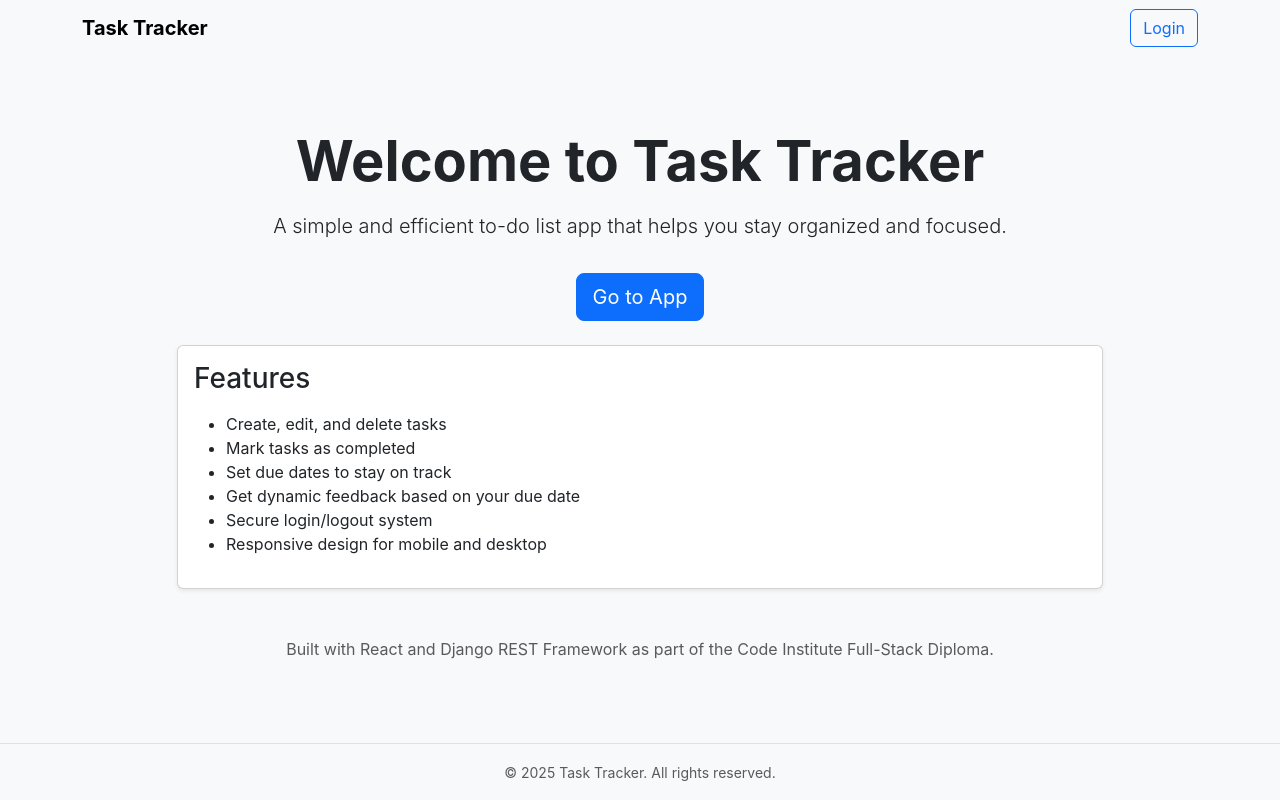
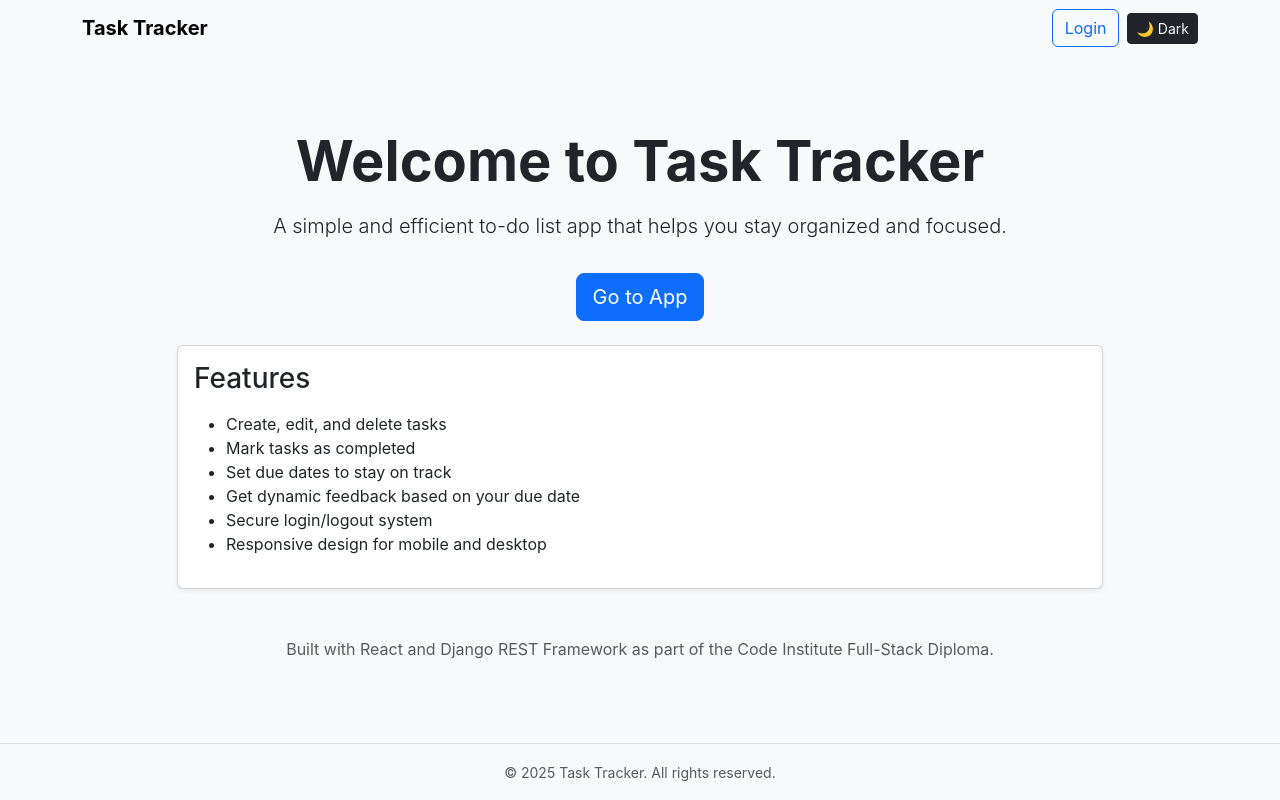
Before and after one commit to itjosephk2/task-tracker-react, a React (Create React App) app: page / in a window 1280 px wide. Built offline with nearby package versions, Linux system fonts and the light colour scheme.

Commit message:
feat: created a dark mode feature - still needs work

```diff
--- a/src/components/Navbar.jsx
+++ b/src/components/Navbar.jsx
@@ -1,30 +1,25 @@
-import React from 'react';
+import React, { useContext } from 'react';
 import { Container, Navbar, Nav, Button } from 'react-bootstrap';
 import { useNavigate } from 'react-router-dom';
+import { ThemeContext } from '../context/ThemeContext'; // ✅ import ThemeContext
 
-/**
- * Navigation bar component displayed at the top of the app.
- * Shows navigation options based on user authentication state.
- *
- * - If logged in, shows "Tasks" and "Logout" buttons.
- * - If not logged in, shows a "Login" button.
- *
- * @returns {JSX.Element} The navigation bar.
- */
 const NavBar = () => {
   const navigate = useNavigate();
   const token = localStorage.getItem('token');
+  const { darkMode, setDarkMode } = useContext(ThemeContext); // ✅ use the theme context
 
-  /**
-   * Handles user logout by removing the auth token and redirecting to the landing page.
-   */
   const handleLogout = () => {
     localStorage.removeItem('token');
     navigate('/');
   };
 
   return (
-    <Navbar bg="light" expand="lg" className="mb-4">
+    <Navbar
+      bg={darkMode ? 'dark' : 'light'}          // ✅ dynamic background
+      variant={darkMode ? 'dark' : 'light'}     // ✅ match text color
+      expand="lg"
+      className="mb-4"
+    >
       <Container>
         <Navbar.Brand
           onClick={() => navigate('/')}
@@ -38,7 +33,7 @@ const NavBar = () => {
           <Nav className="align-items-center">
             {token && (
               <Button
-                variant="outline-primary"
+                variant={darkMode ? 'outline-light' : 'outline-primary'}
                 className="me-2"
                 onClick={() => navigate('/home')}
               >
@@ -46,14 +41,30 @@ const NavBar = () => {
               </Button>
             )}
             {token ? (
-              <Button variant="outline-secondary" onClick={handleLogout}>
+              <Button
+                variant={darkMode ? 'outline-light' : 'outline-secondary'}
+                className="me-2"
+                onClick={handleLogout}
+              >
                 Logout
               </Button>
             ) : (
-              <Button variant="outline-primary" onClick={() => navigate('/login')}>
+              <Button
+                variant={darkMode ? 'outline-light' : 'outline-primary'}
+                className="me-2"
+                onClick={() => navigate('/login')}
+              >
                 Login
               </Button>
             )}
+            {/* ✅ Dark mode toggle button */}
+            <Button
+              variant={darkMode ? 'light' : 'dark'}
+              size="sm"
+              onClick={() => setDarkMode(!darkMode)}
+            >
+              {darkMode ? '☀️ Light' : '🌙 Dark'}
+            </Button>
           </Nav>
         </Navbar.Collapse>
       </Container>
--- /dev/null
+++ b/src/context/ThemeContext.jsx
@@ -0,0 +1,20 @@
+import { createContext, useState, useEffect } from 'react';
+
+export const ThemeContext = createContext();
+
+export const ThemeProvider = ({ children }) => {
+  const [darkMode, setDarkMode] = useState(() => {
+    return localStorage.getItem('theme') === 'dark';
+  });
+
+  useEffect(() => {
+    document.body.className = darkMode ? 'bg-dark text-white' : 'bg-light text-dark';
+    localStorage.setItem('theme', darkMode ? 'dark' : 'light');
+  }, [darkMode]);
+
+  return (
+    <ThemeContext.Provider value={{ darkMode, setDarkMode }}>
+      {children}
+    </ThemeContext.Provider>
+  );
+};
--- a/src/index.js
+++ b/src/index.js
@@ -4,15 +4,15 @@ import 'bootstrap/dist/css/bootstrap.min.css';
 import './index.css';
 import App from './App';
 import reportWebVitals from './reportWebVitals';
+import { ThemeProvider } from './context/ThemeContext'; // ✅ add this line
 
 const root = ReactDOM.createRoot(document.getElementById('root'));
 root.render(
   <React.StrictMode>
-    <App />
+    <ThemeProvider> {/* ✅ wrap App here */}
+      <App />
+    </ThemeProvider>
   </React.StrictMode>
 );
 
-// If you want to start measuring performance in your app, pass a function
-// to log results (for example: reportWebVitals(console.log))
-// or send to an analytics endpoint. Learn more: https://bit.ly/CRA-vitals
 reportWebVitals();
```
